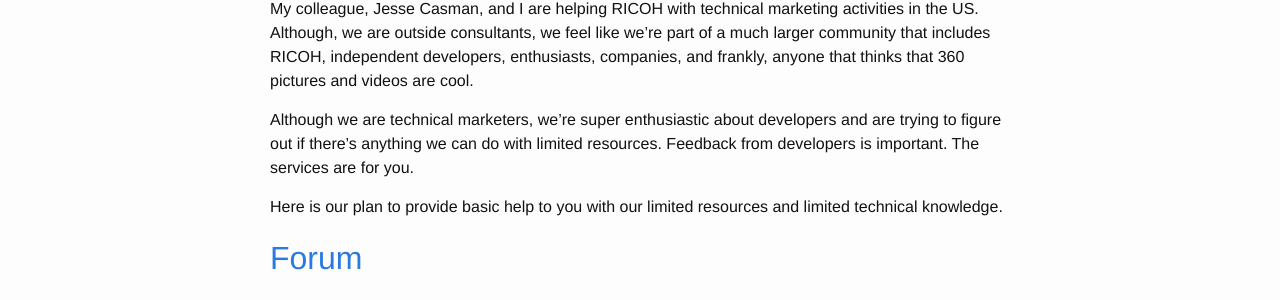
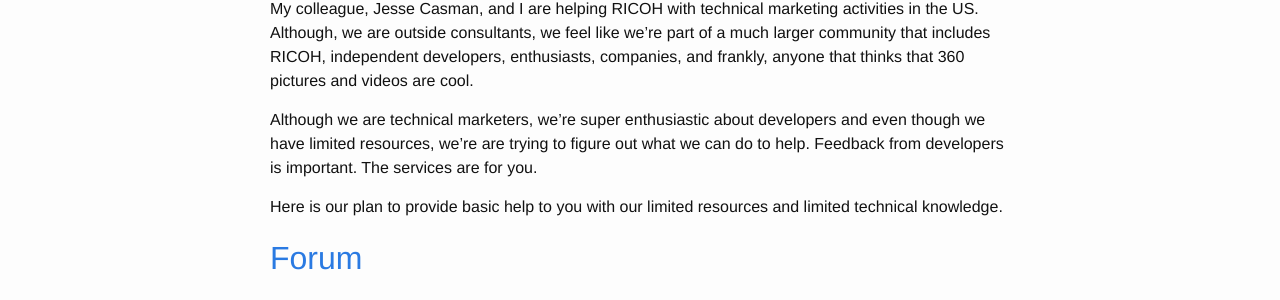
Before and after one commit to theta360developers/blog, a Jekyll site: the page built from _posts/2015-12-16-theta-s-community-assistance.markdown, in a window 1280 px wide. Shown: the part 356-656 px from the top of the page. Built offline with Jekyll 4.4.1, drawn with Linux system fonts in a browser that asks for light colours.

```diff
--- a/_posts/2015-12-16-theta-s-community-assistance.markdown
+++ b/_posts/2015-12-16-theta-s-community-assistance.markdown
@@ -18,8 +18,8 @@
 that thinks that 360 pictures and videos are cool.
 
 Although we are technical marketers, we're super enthusiastic about
-developers and are trying to figure out if there's anything we can do
-with limited resources. Feedback from developers is important. The services
+developers and even though we have limited resources, we're are trying
+to figure out what we can do to help. Feedback from developers is important. The services
 are for you.
 
 Here is our plan to provide basic help to you with our limited resources and
```
